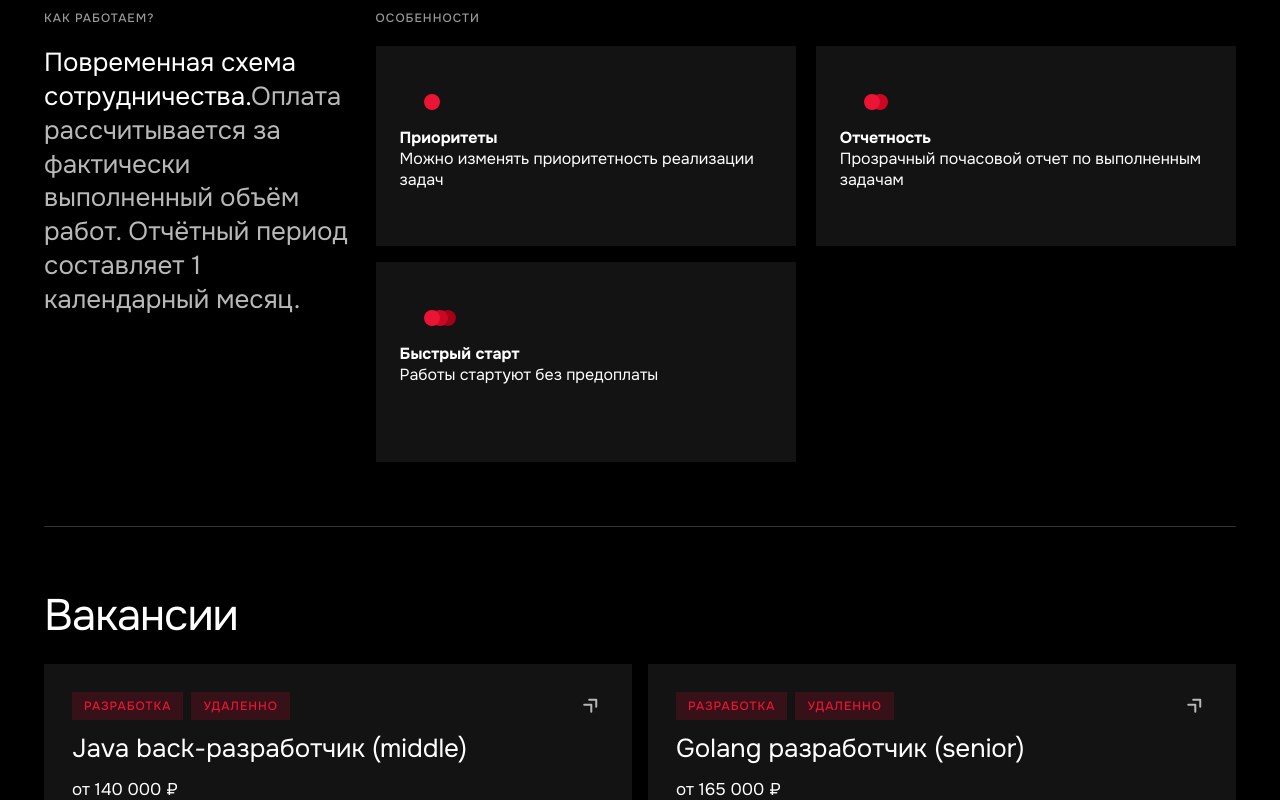
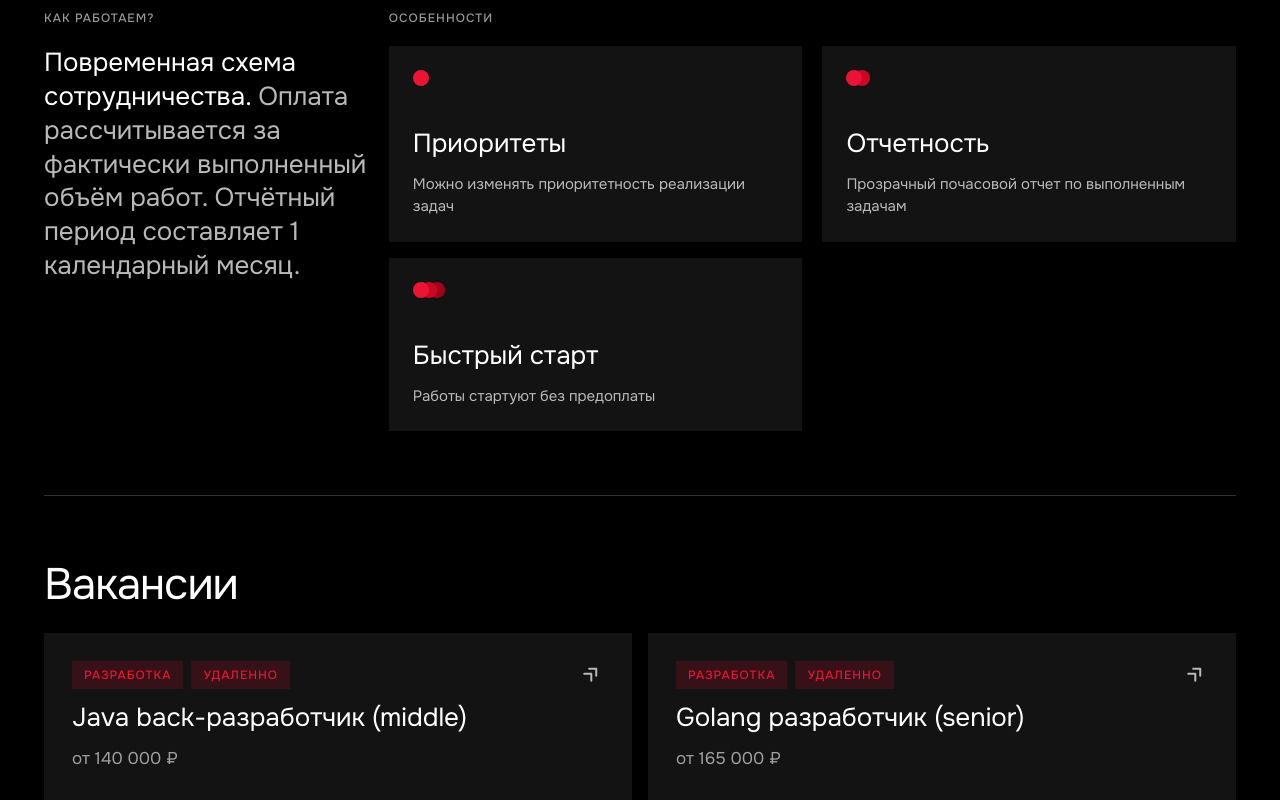
Before and after one commit to RomaTadam/landing, a React (Vite) app: page / in a window 1280 px wide. Shown: the part 3680-4480 px from the top of the page. Built offline with nearby package versions, Linux system fonts and the light colour scheme.

Commit message:
fixes + adaptive

```diff
--- a/src/assets/styles/layout/_cooperation.scss
+++ b/src/assets/styles/layout/_cooperation.scss
@@ -1,6 +1,334 @@
 @use '../base/colors' as *;
 
 .cooperation {
+  padding-top: 44px;
+  padding-bottom: 44px;
+
+  &__title {
+    font-size: 10px;
+    font-weight: 500;
+    letter-spacing: 1px;
+
+    text-transform: uppercase;
+
+    &--opacity {
+      opacity: 60%;
+    }
+  }
+
+  &__schemes {
+    display: flex;
+    flex-direction: column;
+
+    &-box {
+      padding-top: 16px;
+
+      display: flex;
+      flex-direction: column;
+      flex-wrap: nowrap;
+      gap: 8px;
+    }
+
+    &-card {
+      padding: 8px 24px;
+
+      text-align: center;
+
+      font-size: 30px;
+      font-weight: 400;
+      line-height: 110%;
+      letter-spacing: -2px;
+
+      &--time {
+        background-color: $red;
+      }
+
+      &--rate {
+
+        background-color: $grayDark;
+      }
+    }
+
+    &-hr {
+      display: none;
+    }
+  }
+
+  &__row {
+    padding-top: 32px;
+
+    display: flex;
+    flex-direction: column;
+    flex-wrap: nowrap;
+    gap: 32px;
+  }
+
+  &__how {
+    flex: 0 1 30%;
+
+    &-text {
+      padding-top: 12px;
+
+      font-size: 20px;
+      font-weight: 400;
+      line-height: 130%;
+
+      color: $gray;
+    }
+
+    &-light {
+      color: $white;
+    }
+  }
+
+  &__strong {
+
+    &-box {
+      padding-top: 12px;
+
+      display: grid;
+      grid-template-columns: repeat(1, 1fr);
+      gap: 8px;
+    }
+
+    &-card {
+      background-color: $grayDark;
+
+      padding: 52px 19px 20px 20px;
+
+      position: relative;
+    }
+
+    &-sircle {
+      width: 12px;
+      height: 12px;
+      border-radius: 50%;
+
+      position: absolute;
+      top: 20px;
+      left: 20px;
+
+      background-color: $red;
+
+      z-index: 30;
+
+      &--two {
+        background-color: #CC0724;
+
+        z-index: 20;
+
+        width: 12px;
+        height: 12px;
+        border-radius: 50%;
+
+        position: absolute;
+        top: 20px;
+        left: 28px;
+      }
+
+      &--three {
+        background-color: #A10018;
+
+        z-index: 10;
+
+        width: 12px;
+        height: 12px;
+        border-radius: 50%;
+
+        position: absolute;
+        top: 20px;
+        left: 36px;
+      }
+    }
+
+    &-title {
+      font-size: 20px;
+      font-weight: 400;
+      line-height: 130%;
+    }
+
+    &-text {
+      padding-top: 8px;
+
+      opacity: 70%;
+
+      font-size: 13px;
+      font-weight: 400;
+      line-height: 150%;
+    }
+  }
+
+  // @media screen and (min-width: 360px) {
+  //   & {
+  //   }
+  // }
+
+  @media screen and (min-width: 780px) {
+    & {
+      padding-top: 70px;
+      padding-bottom: 44px;
+
+      &__title {
+        font-size: 12px;
+        font-weight: 500;
+        letter-spacing: 1px;
+
+        text-transform: uppercase;
+
+        &--opacity {
+          opacity: 60%;
+        }
+      }
+
+      &__schemes {
+        display: flex;
+        flex-direction: column;
+
+        &-box {
+          padding-top: 28px;
+
+          display: flex;
+          flex-direction: row;
+          flex-wrap: nowrap;
+          gap: 12px;
+        }
+
+        &-card {
+          padding: 12px 24px;
+
+          font-size: 36px;
+          font-weight: 400;
+          line-height: 110%;
+          letter-spacing: -2px;
+
+          &--time {
+            background-color: $red;
+          }
+
+          &--rate {
+
+            background-color: $grayDark;
+          }
+        }
+
+        &-hr {
+          display: block;
+          flex: 1;
+          align-self: center;
+
+          border-bottom: 1px solid white;
+          opacity: 20%;
+        }
+      }
+
+      &__row {
+        padding-top: 52px;
+
+        display: flex;
+        flex-direction: column;
+        flex-wrap: nowrap;
+        gap: 32px;
+      }
+
+      &__how {
+        flex: 0 1 30%;
+
+        &-text {
+          padding-top: 12px;
+
+          font-size: 26px;
+          font-weight: 400;
+          line-height: 130%;
+
+          color: $gray;
+        }
+
+        &-light {
+          color: $white;
+        }
+      }
+
+      &__strong {
+
+        &-box {
+          padding-top: 20px;
+
+          display: grid;
+          grid-template-columns: repeat(2, 1fr);
+          gap: 16px 16px;
+        }
+
+        &-card {
+          background-color: $grayDark;
+
+          padding: 64px 45px 24px 24px;
+
+          position: relative;
+        }
+
+        &-sircle {
+          width: 16px;
+          height: 16px;
+          border-radius: 50%;
+
+          position: absolute;
+          top: 24px;
+          left: 24px;
+
+          background-color: $red;
+
+          z-index: 30;
+
+          &--two {
+            background-color: #CC0724;
+
+            z-index: 20;
+
+            width: 16px;
+            height: 16px;
+            border-radius: 50%;
+
+            position: absolute;
+            top: 24px;
+            left: 32px;
+          }
+
+          &--three {
+            background-color: #A10018;
+
+            z-index: 10;
+
+            width: 16px;
+            height: 16px;
+            border-radius: 50%;
+
+            position: absolute;
+            top: 24px;
+            left: 40px;
+          }
+        }
+
+        &-title {
+          font-size: 26px;
+          font-weight: 400;
+          line-height: 130%;
+        }
+
+        &-text {
+          padding-top: 12px;
+
+          opacity: 70%;
+
+          font-size: 13px;
+          font-weight: 400;
+          line-height: 150%;
+        }
+      }
+    }
+  }
+
+  @media screen and (min-width: 1280px) {
+    & {
       padding-top: 100px;
       padding-bottom: 64px;
 
@@ -48,6 +376,7 @@
         }
 
         &-hr {
+          display: block;
           flex: 1;
           align-self: center;
 
@@ -142,22 +471,25 @@
             left: 40px;
           }
         }
+
+        &-title {
+          font-size: 26px;
+          font-weight: 400;
+          line-height: 130%;
         }
 
-  // @media screen and (min-width: 360px) {
-  //   & {
-  //   }
-  // }
+        &-text {
+          padding-top: 12px;
 
-  // @media screen and (min-width: 780px) {
-  //   & {
-  //   }
-  // }
+          opacity: 70%;
 
-  // @media screen and (min-width: 1280px) {
-  //   & {
-  //   }
-  // }
+          font-size: 15px;
+          font-weight: 400;
+          line-height: 150%;
+        }
+      }
+    }
+  }
 
 }
 
@@ -188,35 +520,3 @@
     transform: translateY(-2px);
   }
 }
-
-/* Стили для кружков */
-.cooperation__strong-sircles {
-  position: absolute;
-  top: 24px;
-  left: 24px;
-  display: flex;
-  gap: 8px;
-}
-
-.cooperation__strong-sircle {
-  width: 16px;
-  height: 16px;
-  border-radius: 50%;
-  background-color: $red;
-
-  &--two {
-    background-color: #CC0724;
-  }
-
-  &--three {
-    background-color: #A10018;
-  }
-}
-
-/* Адаптация предыдущих стилей */
-.cooperation__strong-card {
-  padding: 81px 24px 24px 24px;
-  position: relative;
-  background-color: $grayDark;
-  min-height: 200px;
-}
--- a/src/assets/styles/layout/_vacancies.scss
+++ b/src/assets/styles/layout/_vacancies.scss
@@ -1,6 +1,144 @@
 @use '../base/colors' as *;
 
 .vacancies {
+  padding-top: 14px;
+
+  &__title {
+    font-size: 30px;
+    font-weight: 400;
+    line-height: 110%;
+    letter-spacing: -1px;
+  }
+
+  &__box {
+    padding-top: 12px;
+    padding-bottom: 12px;
+
+    display: grid;
+    grid-template-columns: repeat(1, 1fr);
+    gap: 12px;
+  }
+
+  &__card {
+    background-color: $grayDark;
+
+    padding: 16px 16px 20px 16px;
+
+    display: flex;
+    flex-direction: column;
+    flex-wrap: nowrap;
+
+    position: relative;
+
+    &-row {
+      display: flex;
+      flex-direction: row;
+      flex-wrap: nowrap;
+      gap: 8px;
+
+    }
+
+    &-badge {
+      background-color: $redWine;
+      color: $red;
+
+      padding: 6px 8px;
+
+      font-size: 10px;
+      font-weight: 500;
+      line-height: 100%;
+      letter-spacing: 1px;
+      text-transform: uppercase;
+    }
+
+    &-img {
+      position: absolute;
+      top: 16px;
+      right: 16px;
+    }
+
+    &-title {
+      padding-top: 12px;
+      padding-bottom: 8px;
+
+      font-size: 20px;
+      font-weight: 400;
+      line-height: 130%;
+    }
+
+    &-salary {
+      font-size: 14px;
+      font-weight: 400;
+      line-height: 150%;
+
+      opacity: 60%;
+    }
+  }
+
+  &__bigButton {
+    color: $white;
+    font-size: 15px;
+    font-weight: 500;
+    line-height: 150%;
+
+    border: 1px solid $white;
+
+    display: block;
+    text-align: center;
+
+    padding-top: 15px;
+    padding-bottom: 15px;
+
+    &-right {
+      padding-left: 8px;
+      vertical-align: middle;
+    }
+  }
+
+  // @media screen and (min-width: 360px) {
+  //   & {
+  //   }
+  // }
+
+  @media screen and (min-width: 780px) {
+    & {
+      padding-top: 30px;
+
+      &__title {
+        font-size: 36px;
+      }
+
+      &__box {
+        padding-top: 24px;
+        padding-bottom: 28px;
+
+        display: grid;
+        grid-template-columns: repeat(1, 1fr);
+        gap: 16px;
+      }
+
+      &__card {
+        padding: 24px 24px 28px 24px;
+
+        &-badge {
+          font-size: 10px;
+        }
+
+        &-title {
+          font-size: 22px;
+        }
+
+        &-salary {
+          font-size: 15px;
+
+          opacity: 60%;
+        }
+      }
+    }
+  }
+
+  @media screen and (min-width: 1280px) {
+    & {
       padding-top: 64px;
 
       &__title {
@@ -92,19 +230,6 @@
           vertical-align: middle;
         }
       }
-
-  // @media screen and (min-width: 360px) {
-  //   & {
-  //   }
-  // }
-
-  // @media screen and (min-width: 780px) {
-  //   & {
-  //   }
-  // }
-
-  // @media screen and (min-width: 1280px) {
-  //   & {
-  //   }
-  // }
     }
+  }
+}
--- a/src/components/Cooperation.tsx
+++ b/src/components/Cooperation.tsx
@@ -7,7 +7,7 @@ const Cooperation = () => {
   const content = {
     time: {
       how: {
-        light: "Повременная схема сотрудничества.",
+        light: "Повременная схема сотрудничества. ",
         text: "Оплата рассчитывается за фактически выполненный объём работ. Отчётный период составляет 1 календарный месяц.",
       },
       features: [
```
Also changed, not shown: src/components/Vacancies.tsx (+0 -20 lines). Lines whose indentation alone changed are shown as unchanged.
